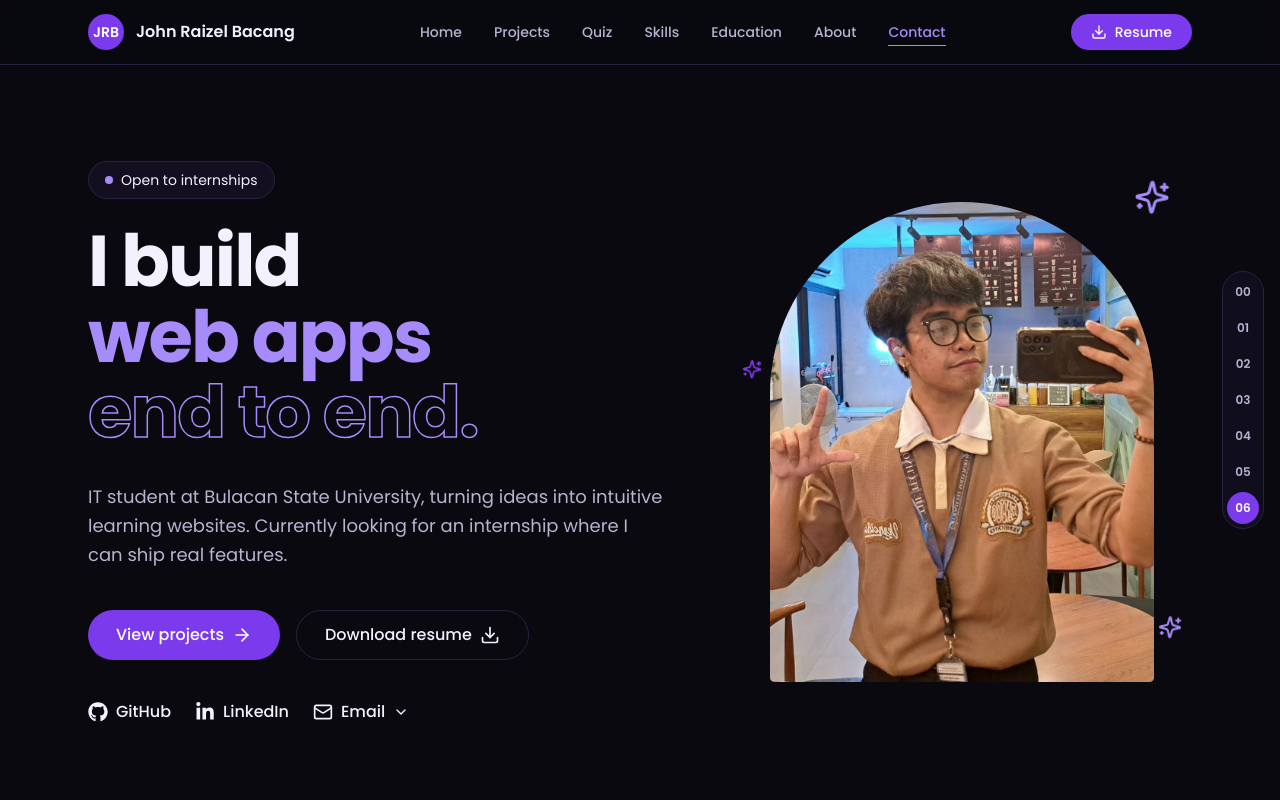
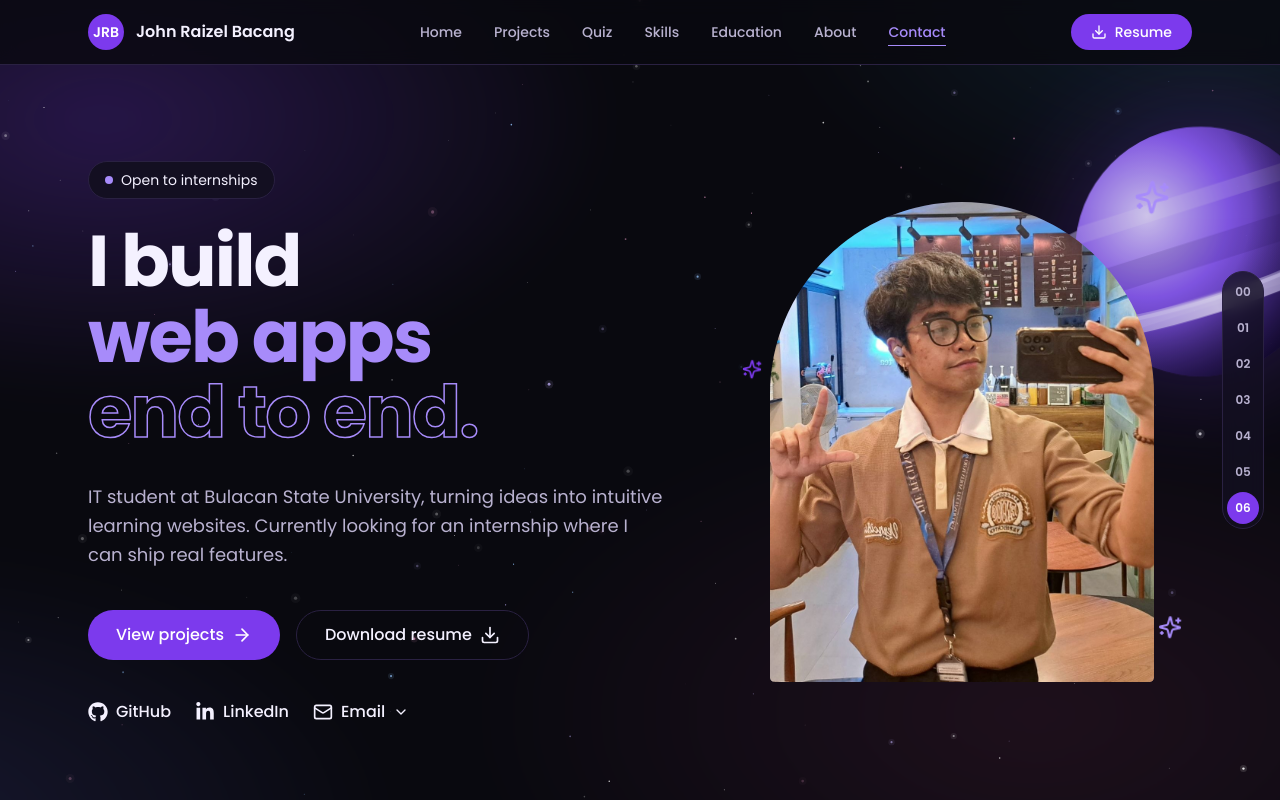
Before and after one commit to sin-raixel/my-portfolio, a Next.js app: page / in a window 1280 px wide. Shown: the top 800 px of the page. Built offline with nearby package versions, Linux system fonts and the light colour scheme.

Commit message:
space theme applied

```diff
--- /dev/null
+++ b/app/components/space-background.tsx
@@ -0,0 +1,123 @@
+"use client";
+
+import { useEffect, useRef } from "react";
+
+type Star = { x: number; y: number; r: number; depth: number; alpha: number; speed: number; phase: number; color: string };
+type Shooting = { x: number; y: number; vx: number; vy: number; born: number };
+
+const COLORS = ["255,255,255", "255,255,255", "196,181,253", "147,197,253", "249,168,212"];
+
+// A fixed starfield: stars twinkle, drift slightly as you scroll (nearer stars move more),
+// and a shooting star crosses every so often. Reduced motion gets a still sky.
+export default function SpaceBackground() {
+  const ref = useRef<HTMLCanvasElement>(null);
+
+  useEffect(() => {
+    const canvas = ref.current;
+    const ctx = canvas?.getContext("2d");
+    if (!canvas || !ctx) return;
+
+    const still = window.matchMedia("(prefers-reduced-motion: reduce)").matches;
+    let w = 0;
+    let h = 0;
+    let stars: Star[] = [];
+    let shooting: Shooting | null = null;
+    let nextShot = performance.now() + 5000;
+    let raf = 0;
+
+    function build() {
+      const dpr = Math.min(window.devicePixelRatio || 1, 2);
+      const width = window.innerWidth;
+      const height = window.innerHeight;
+      canvas!.width = width * dpr;
+      canvas!.height = height * dpr;
+      ctx!.setTransform(dpr, 0, 0, dpr, 0, 0);
+      if (width !== w || height > h) {
+        stars = Array.from({ length: Math.round((width * height) / 5500) }, () => {
+          const depth = Math.random();
+          return {
+            x: Math.random() * width,
+            y: Math.random() * height,
+            r: 0.35 + depth * depth * 1.3,
+            depth,
+            alpha: 0.35 + Math.random() * 0.65,
+            speed: 0.4 + Math.random() * 1.8,
+            phase: Math.random() * Math.PI * 2,
+            color: COLORS[Math.floor(Math.random() * COLORS.length)],
+          };
+        });
+      }
+      w = width;
+      h = height;
+    }
+
+    function draw(now: number) {
+      ctx!.clearRect(0, 0, w, h);
+      const scroll = window.scrollY;
+
+      for (const s of stars) {
+        const y = (((s.y - scroll * (0.02 + s.depth * 0.08)) % h) + h) % h;
+        const twinkle = still ? 1 : 0.65 + 0.35 * Math.sin(now / 1000 * s.speed + s.phase);
+        const a = s.alpha * twinkle;
+        if (s.r > 1) {
+          ctx!.fillStyle = `rgba(${s.color},${a * 0.15})`;
+          ctx!.beginPath();
+          ctx!.arc(s.x, y, s.r * 3, 0, Math.PI * 2);
+          ctx!.fill();
+        }
+        ctx!.fillStyle = `rgba(${s.color},${a})`;
+        ctx!.beginPath();
+        ctx!.arc(s.x, y, s.r, 0, Math.PI * 2);
+        ctx!.fill();
+      }
+
+      if (!still) {
+        if (!shooting && now > nextShot) {
+          shooting = { x: w * (0.4 + Math.random() * 0.6), y: Math.random() * h * 0.4, vx: -9, vy: 5, born: now };
+        }
+        if (shooting) {
+          const age = now - shooting.born;
+          const px = shooting.x + shooting.vx * (age / 16);
+          const py = shooting.y + shooting.vy * (age / 16);
+          const fade = Math.max(0, 1 - age / 900);
+          const grad = ctx!.createLinearGradient(px, py, px - shooting.vx * 12, py - shooting.vy * 12);
+          grad.addColorStop(0, `rgba(255,255,255,${fade})`);
+          grad.addColorStop(1, "rgba(196,181,253,0)");
+          ctx!.strokeStyle = grad;
+          ctx!.lineWidth = 1.5;
+          ctx!.beginPath();
+          ctx!.moveTo(px, py);
+          ctx!.lineTo(px - shooting.vx * 12, py - shooting.vy * 12);
+          ctx!.stroke();
+          if (age > 900) {
+            shooting = null;
+            nextShot = now + 7000 + Math.random() * 8000;
+          }
+        }
+        raf = requestAnimationFrame(draw);
+      }
+    }
+
+    function onResize() {
+      build();
+      if (still) draw(0);
+    }
+
+    build();
+    if (still) {
+      draw(0);
+      window.addEventListener("scroll", onResize, { passive: true });
+    } else {
+      raf = requestAnimationFrame(draw);
+    }
+    window.addEventListener("resize", onResize);
+
+    return () => {
+      cancelAnimationFrame(raf);
+      window.removeEventListener("resize", onResize);
+      window.removeEventListener("scroll", onResize);
+    };
+  }, []);
+
+  return <canvas ref={ref} aria-hidden="true" className="pointer-events-none fixed inset-0 -z-10 h-full w-full" />;
+}
--- /dev/null
+++ b/app/components/space-objects.tsx
@@ -0,0 +1,65 @@
+// Decorative celestial objects. They sit behind the page content and are partly
+// cropped by the screen edge, like they're drifting past.
+export default function SpaceObjects() {
+  return (
+    <div aria-hidden="true" className="pointer-events-none absolute inset-0 -z-10 select-none">
+      {/* Ringed planet behind the hero */}
+      <svg
+        viewBox="0 0 400 400"
+        className="planet-drift absolute top-52 -right-28 size-72 opacity-45 drop-shadow-[0_0_60px_rgb(124_58_237/0.35)] md:top-4 md:-right-40 md:size-[30rem] md:opacity-90"
+      >
+        <defs>
+          <radialGradient id="planet-body" cx="34%" cy="30%" r="78%">
+            <stop offset="0%" stopColor="#ddd0ff" />
+            <stop offset="42%" stopColor="#8b5cf6" />
+            <stop offset="100%" stopColor="#25105c" />
+          </radialGradient>
+          <radialGradient id="planet-shade" cx="30%" cy="26%" r="85%">
+            <stop offset="55%" stopColor="#05030f" stopOpacity="0" />
+            <stop offset="100%" stopColor="#05030f" stopOpacity="0.7" />
+          </radialGradient>
+          <linearGradient id="planet-ring" x1="0" x2="1">
+            <stop offset="0%" stopColor="#c4b5fd" stopOpacity="0.15" />
+            <stop offset="50%" stopColor="#e9e1ff" stopOpacity="0.85" />
+            <stop offset="100%" stopColor="#c4b5fd" stopOpacity="0.15" />
+          </linearGradient>
+          <clipPath id="planet-clip"><circle cx="200" cy="200" r="104" /></clipPath>
+          <clipPath id="ring-front"><rect x="0" y="200" width="400" height="200" /></clipPath>
+        </defs>
+        <g transform="rotate(-18 200 200)">
+          <ellipse cx="200" cy="200" rx="188" ry="46" fill="none" stroke="url(#planet-ring)" strokeWidth="14" />
+          <ellipse cx="200" cy="200" rx="164" ry="40" fill="none" stroke="url(#planet-ring)" strokeWidth="5" opacity="0.7" />
+          <circle cx="200" cy="200" r="104" fill="url(#planet-body)" />
+          <g clipPath="url(#planet-clip)" opacity="0.14">
+            <rect x="90" y="150" width="220" height="14" fill="#fff" />
+            <rect x="90" y="190" width="220" height="22" fill="#25105c" />
+            <rect x="90" y="236" width="220" height="10" fill="#fff" />
+          </g>
+          <circle cx="200" cy="200" r="104" fill="url(#planet-shade)" />
+          <g clipPath="url(#ring-front)">
+            <ellipse cx="200" cy="200" rx="188" ry="46" fill="none" stroke="url(#planet-ring)" strokeWidth="14" />
+            <ellipse cx="200" cy="200" rx="164" ry="40" fill="none" stroke="url(#planet-ring)" strokeWidth="5" opacity="0.7" />
+          </g>
+        </g>
+      </svg>
+
+      {/* Crescent moon near the contact section */}
+      <svg
+        viewBox="0 0 120 120"
+        className="absolute bottom-44 -left-6 size-28 opacity-80 drop-shadow-[0_0_24px_rgb(196_181_253/0.45)] md:bottom-52 md:left-16 md:size-36"
+      >
+        <defs>
+          <linearGradient id="moon-fill" x1="0" y1="0" x2="1" y2="1">
+            <stop offset="0%" stopColor="#f4f1ff" />
+            <stop offset="100%" stopColor="#b9b2d0" />
+          </linearGradient>
+          <mask id="moon-crescent">
+            <rect width="120" height="120" fill="#fff" />
+            <circle cx="78" cy="50" r="44" fill="#000" />
+          </mask>
+        </defs>
+        <circle cx="58" cy="62" r="46" fill="url(#moon-fill)" mask="url(#moon-crescent)" />
+      </svg>
+    </div>
+  );
+}
--- a/app/globals.css
+++ b/app/globals.css
@@ -27,7 +27,6 @@
   }
 
   body {
-    background: var(--color-ink);
     color: var(--color-body);
     -webkit-font-smoothing: antialiased;
   }
@@ -51,3 +50,29 @@
   color: transparent;
   -webkit-text-stroke: 1.5px var(--color-accent);
 }
+
+/* Space theme: a faint nebula behind the starfield, and a slow drift for the planet. */
+.space-nebula {
+  position: fixed;
+  inset: -20%;
+  z-index: -10;
+  pointer-events: none;
+  background:
+    radial-gradient(40% 35% at 20% 25%, rgb(124 58 237 / 0.26), transparent 70%),
+    radial-gradient(35% 30% at 82% 14%, rgb(56 189 248 / 0.11), transparent 70%),
+    radial-gradient(45% 40% at 72% 78%, rgb(236 72 153 / 0.09), transparent 70%),
+    radial-gradient(40% 35% at 8% 88%, rgb(99 102 241 / 0.14), transparent 70%);
+  filter: blur(24px);
+  animation: nebula-drift 70s ease-in-out infinite alternate;
+}
+@keyframes nebula-drift {
+  to { transform: translate3d(3%, 2%, 0) scale(1.08) rotate(2deg); }
+}
+@keyframes planet-drift {
+  0%, 100% { transform: translateY(0) rotate(0deg); }
+  50% { transform: translateY(-18px) rotate(2deg); }
+}
+.planet-drift { animation: planet-drift 40s ease-in-out infinite; }
+@media (prefers-reduced-motion: reduce) {
+  .space-nebula, .planet-drift { animation: none; }
+}
--- a/app/layout.tsx
+++ b/app/layout.tsx
@@ -2,6 +2,8 @@ import type { Metadata, Viewport } from "next";
 import { Geist, Geist_Mono, Poppins } from "next/font/google";
 import "./globals.css";
 import { hero, profile, site } from "./data/portfolio";
+import SpaceBackground from "./components/space-background";
+import SpaceObjects from "./components/space-objects";
 
 const geistSans = Geist({
   variable: "--font-geist-sans",
@@ -79,7 +81,12 @@ export default function RootLayout({
         {/* The hero sparkles poke a few pixels past the screen edge on phones and
             tablets. Clipping here stops sideways scrolling, and unlike overflow-hidden
             it keeps the sticky navbar working. */}
-        <div className="overflow-x-clip">{children}</div>
+        <div className="space-nebula" aria-hidden="true" />
+        <SpaceBackground />
+        <div className="relative overflow-x-clip">
+          <SpaceObjects />
+          {children}
+        </div>
       </body>
     </html>
   );
```
